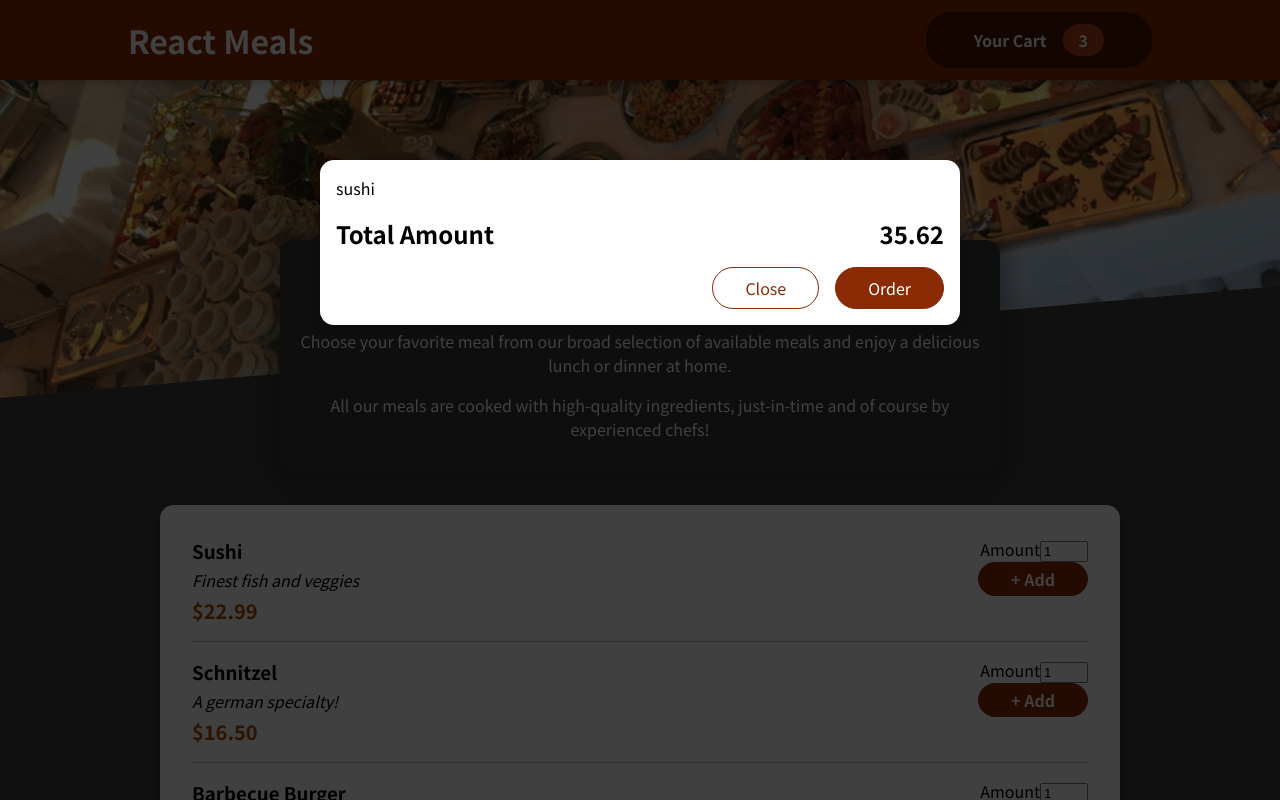
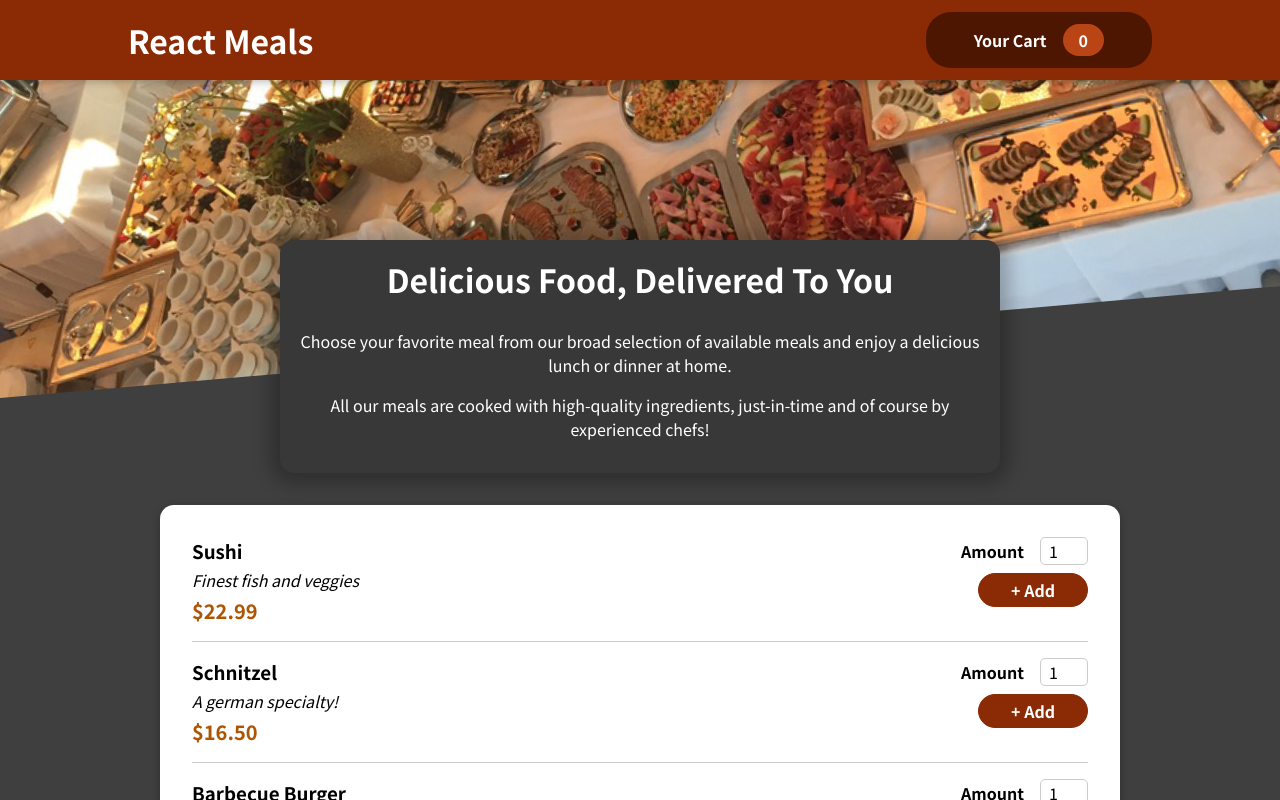
Before and after one commit to SushrutKhajuria/Creating-a-Restaurant-Website-, a React (Create React App) app: page / in a window 1280 px wide. Shown: the top 800 px of the page. Built offline with nearby package versions, Linux system fonts and the light colour scheme.

Commit message:
DIY- Implementing the cart Itemns page

```diff
--- a/src/App.js
+++ b/src/App.js
@@ -1,28 +1,30 @@
-import Raect,{ Fragment, useState } from "react";
+import React, { Fragment, useState } from "react";
 import Header from "./components/Layout/Header";
 import Meals from "./components/Meals/Meals";
 import Cart from "./components/Cart/Cart";
+import { CartProvider } from "./store/cart-context";
 
 function App() {
+  const [cartIsShown, setCartIsShown] = useState(false);
 
-const [cartIsShown ,setCartIsShown] = useState(true)
+  const showCartHandler = () => {
+    setCartIsShown(true);
+  };
 
-const showCartHandler = ()=>{
-  setCartIsShown(true)
-}
-
-const hideCartHandler = ()=>{
-  setCartIsShown(false)
-}
+  const hideCartHandler = () => {
+    setCartIsShown(false);
+  };
 
   return (
-<Fragment>
-  { cartIsShown && <Cart onClose={hideCartHandler} /> }
-  <Header onShowCart = {showCartHandler} />
-    <main>
-      <Meals />
-    </main>
-</Fragment>
+    <CartProvider>
+      <Fragment>
+        {cartIsShown && <Cart onClose={hideCartHandler} />}
+        <Header onShowCart={showCartHandler} />
+        <main>
+          <Meals />
+        </main>
+      </Fragment>
+    </CartProvider>
   );
 }
 
--- a/src/components/Cart/Cart.js
+++ b/src/components/Cart/Cart.js
@@ -1,22 +1,47 @@
-import React from 'react'
+import React, { useContext } from 'react'
 import classes from './Cart.module.css'
 import Modal from '../UI/Modal'
+import CartContext from '../../store/cart-context'
+
 const Cart = (props) => {
+  const cartCtx = useContext(CartContext);
 
-  const cartItems  = <ul className={classes['cart-items']}>{
-  [{id:'c1', name:'sushi' , amount:2 ,price:12.99}
-    ].map((item) => <li>{item.name}</li>)
-}</ul>
+  const cartItems = (
+    <ul className={classes['cart-items']}>
+      {cartCtx.items.map((item) => (
+        <li key={item.id}>
+          <div>
+            <h3>{item.name}</h3>
+            <div className={classes.summary}>
+              <span className={classes.price}>${item.price.toFixed(2)}</span>
+              <span className={classes.amount}>x {item.amount}</span>
+            </div>
+          </div>
+          <div className={classes.actions}>
+            <button onClick={() => cartCtx.removeItem(item.id)}>−</button>
+            <button onClick={() => cartCtx.addItem({...item, amount: 1})}>+</button>
+          </div>
+        </li>
+      ))}
+    </ul>
+  );
+
+  const totalAmount = cartCtx.items.reduce(
+    (total, item) => total + (item.price * item.amount), 0
+  );
+
   return (
     <Modal onClose={props.onClose}>
       {cartItems}
       <div className={classes.total}>
         <span>Total Amount</span>
-            <span>35.62</span>
+        <span>${totalAmount.toFixed(2)}</span>
       </div>
       <div className={classes.actions}>
-            <button className={classes['button--alt']} onClick={props.onClose }>Close</button>
-            <button className={classes.button}>Order </button>
+        <button className={classes['button--alt']} onClick={props.onClose}>Close</button>
+        {cartCtx.items.length > 0 && (
+          <button className={classes.button}>Order</button>
+        )}
       </div>
     </Modal>
   )
--- a/src/components/Layout/HeaderCartButton.js
+++ b/src/components/Layout/HeaderCartButton.js
@@ -1,15 +1,22 @@
-import React from 'react'
+import React, { useContext } from 'react'
 import CartIcon from '../Cart/CartIcon';
 import classes from './HeaderCartButton.module.css';
+import CartContext from '../../store/cart-context';
 
 const HeaderCartButton = (props) => {
+  const cartCtx = useContext(CartContext);
+
+  const numberOfCartItems = cartCtx.items.reduce((curNumber, item) => {
+    return curNumber + item.amount;
+  }, 0);
+
   return (
    <button className={classes.button} onClick={props.onClick}>
     <span className={classes.CartIcon}>
         <CartIcon />
     </span>
     <span>Your Cart</span>
-    <span className={classes.badge}> 3 </span>
+    <span className={classes.badge}>{numberOfCartItems}</span>
    </button>
   )
 }
--- a/src/components/Meals/MealItem/MealItem.js
+++ b/src/components/Meals/MealItem/MealItem.js
@@ -1,9 +1,22 @@
 import React from 'react'
 import classes from './MealItem.module.css'
 import MealItemForm from './MealItemForm'
+import CartContext from '../../../store/cart-context'
+import { useContext } from 'react'
+
 const MealItem = (props) => {
+  const cartCtx = useContext(CartContext);
+  const price = `$${props.price.toFixed(2)}`
 
-    const price = `$${props.price.toFixed(2)}`
+  const addToCartHandler = (amount) => {
+    cartCtx.addItem({
+      id: props.id,
+      name: props.name,
+      amount: amount,
+      price: props.price
+    });
+  };
+
   return (
     <li className={classes.meal}>
         <div>
@@ -12,7 +25,7 @@ const MealItem = (props) => {
             <div className={classes.price}>{price}</div>
         </div>
         <div>
-            <MealItemForm />
+            <MealItemForm id={props.id} onAddToCart={addToCartHandler} />
         </div>
     </li>
   )
--- a/src/components/Meals/MealItem/MealItemForm.js
+++ b/src/components/Meals/MealItem/MealItemForm.js
@@ -1,19 +1,30 @@
-import React from 'react'
+import React, { useRef } from 'react'
 import classes from './MealItemForm.module.css'
 import Input from '../../UI/Input'
 
 const MealItemForm = (props) => {
-  return ( <form className={classes.form}>
+  const amountInputRef = useRef();
+
+  const submitHandler = (event) => {
+    event.preventDefault();
+    const enteredAmount = +amountInputRef.current.value; // Convert to number
+    props.onAddToCart(enteredAmount);
+  };
+
+  return (
+    <form className={classes.form} onSubmit={submitHandler}>
       <Input
+        ref={amountInputRef}
         label="Amount"
         input={{
-        id: 'amount',
+          id: 'amount_' + props.id,
           type: 'number',
           min:'1',
           max:'5',
           step: '1',
           defaultValue:'1',
-    }} />
+        }}
+      />
       <button>+ Add</button>
     </form>
   )
--- a/src/components/UI/Input.js
+++ b/src/components/UI/Input.js
@@ -1,13 +1,13 @@
-import React from 'react'
-import classes from './Input.module.css'
+import React from 'react';
+import classes from './Input.module.css';
 
-const Input = (props) => {
+const Input = React.forwardRef((props, ref) => {
   return (
-    <div className={classes.Input}>
-        <label htmlFor={props.input.id}>{props.label}</label>
-        <input {...props.input}/>
+    <div className={classes.input}>
+      <label htmlFor={props.input.id}>{props.label}</label>
+      <input ref={ref} {...props.input} />
     </div>
-  )
-}
+  );
+});
 
-export default Input
+export default Input;
--- /dev/null
+++ b/src/store/cart-context.js
@@ -0,0 +1,52 @@
+import React, { createContext, useState } from 'react';
+
+const CartContext = createContext({
+  items: [],
+  totalAmount: 0,
+  addItem: (item) => {},
+  removeItem: (id) => {},
+});
+
+export const CartProvider = ({ children }) => {
+  const [cartItems, setCartItems] = useState([]);
+
+  const addItemHandler = (item) => {
+    setCartItems((prevItems) => {
+      // Check if item already exists in cart
+      const existingItemIndex = prevItems.findIndex(
+        (prevItem) => prevItem.id === item.id
+      );
+
+      if (existingItemIndex >= 0) {
+        // Update quantity if item exists
+        const updatedItems = [...prevItems];
+        updatedItems[existingItemIndex].amount += item.amount;
+        return updatedItems;
+      }
+
+      // Add new item if it doesn't exist
+      return [...prevItems, item];
+    });
+  };
+
+  const removeItemHandler = (id) => {
+    setCartItems((prevItems) => {
+      return prevItems.filter(item => item.id !== id);
+    });
+  };
+
+  const contextValue = {
+    items: cartItems,
+    totalAmount: cartItems.reduce((sum, item) => sum + item.amount, 0),
+    addItem: addItemHandler,
+    removeItem: removeItemHandler,
+  };
+
+  return (
+    <CartContext.Provider value={contextValue}>
+      {children}
+    </CartContext.Provider>
+  );
+};
+
+export default CartContext;
```
Lines whose indentation alone changed are shown as unchanged.
